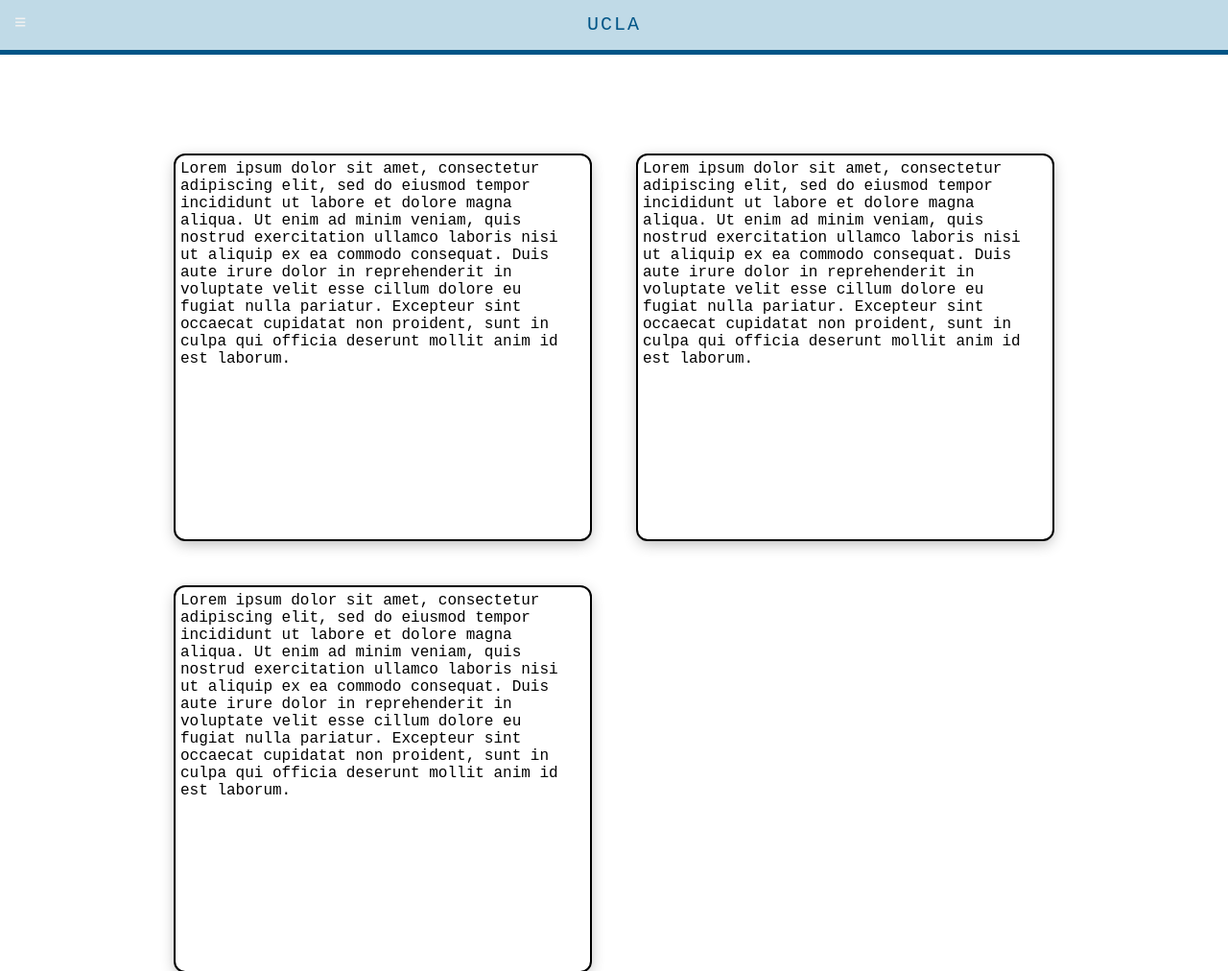
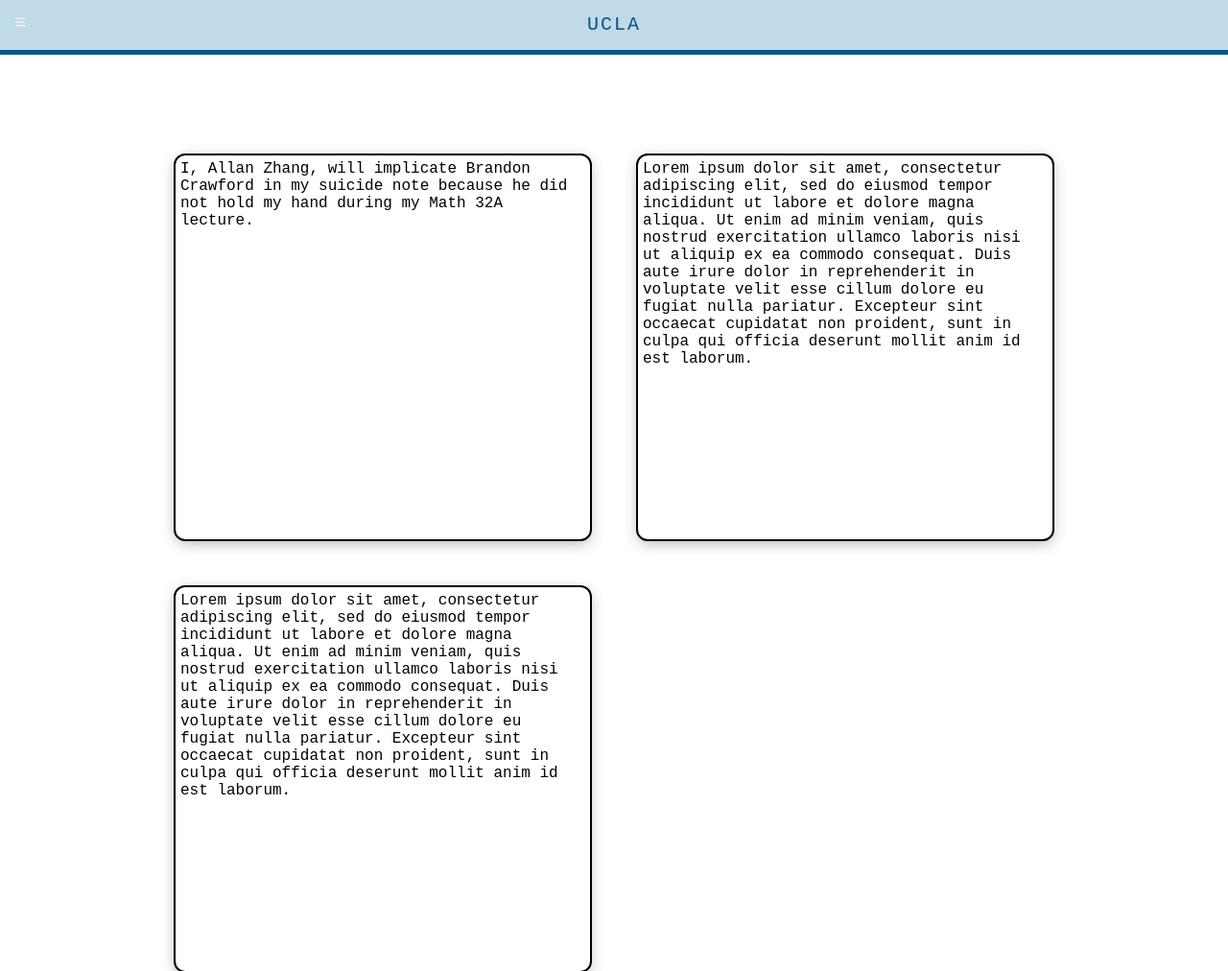
Before and after one commit to MagiCarpy/UCLA-BLOG, a plain HTML site: page index.html in a window 1280 px wide. Shown: the whole page at 96% size. Drawn offline with Linux system fonts and the light colour scheme; a web font is replaced by a local one.

Commit message:
updated index.html

```diff
--- a/index.html
+++ b/index.html
@@ -37,16 +37,8 @@
         <div class="container">
             <div class="containerItem" onclick="clickContainer('https://google.com')">
                 <div class="containerText">
-                    Lorem ipsum dolor sit amet, consectetur adipiscing
-                    elit, sed do eiusmod tempor incididunt ut labore
-                    et dolore magna aliqua. Ut enim ad minim veniam,
-                    quis nostrud exercitation ullamco laboris nisi
-                    ut aliquip ex ea commodo consequat. Duis aute
-                    irure dolor in reprehenderit in voluptate velit
-                    esse cillum dolore eu fugiat nulla pariatur.
-                    Excepteur sint occaecat cupidatat non proident,
-                    sunt in culpa qui officia deserunt mollit anim
-                    id est laborum.
+                    I, Allan Zhang, will implicate Brandon Crawford in my suicide
+                    note because he did not hold my hand during my Math 32A lecture.
                 </div>
             </div>
             <div class="containerItem">
```
